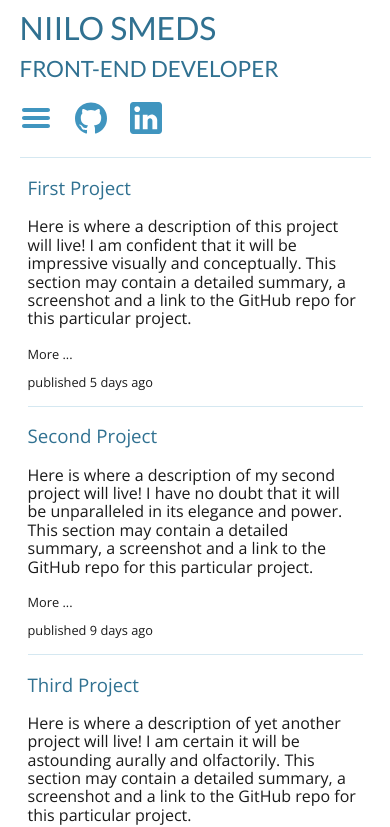
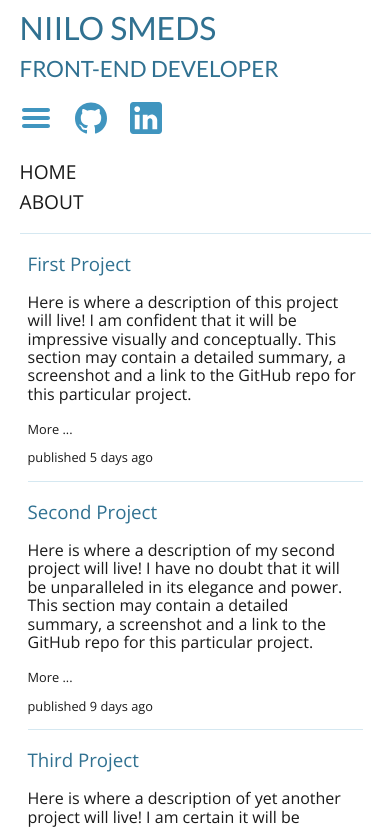
Before and after one commit to nsmeds/portfolio, a plain HTML site: page index.html in a window 390 px wide. In both pictures the pointer is over the element 195 px from the left and 119 px from the top of the page. Shown: the top 827 px of the page. Drawn offline with nearby package versions, Linux system fonts and the light colour scheme.

Commit message:
Fixed failed attempt at changing hover behavior

```diff
--- a/index.html
+++ b/index.html
@@ -31,10 +31,10 @@
           <li class="tab" data-id="menu" id="menuburger"><a href="#"><img src="vendor/images/menuburger.svg" alt="Menu"></a></li>
           <li class="tab"><a href="https://github.com/nsmeds"><img src="vendor/images/github.svg" alt="Github"></a></li>
           <li class="tab"><a href="https://www.linkedin.com/in/niilo-smeds-4a0605120"><img src="vendor/images/linkedin.svg" alt="LinkedIn"></a></li>
-            <ul class="menu-items">
-              <li class="tab" data-content="projects"><a href="#">Home</a></li>
-              <li class="tab" data-content="about"><a href="#">About</a></li>
-          </ul>
+        </ul>
+        <ul class="menu-items">
+          <li class="tab" data-content="projects"><a href="#">Home</a></li>
+          <li class="tab" data-content="about"><a href="#">About</a></li>
         </ul>
       </nav>
     </header>
--- a/styles/modules.css
+++ b/styles/modules.css
@@ -2,7 +2,7 @@
   text-transform: uppercase;
 }
 
-#menuburger:hover ~ ul {
+nav:hover ul {
   display: block;
   list-style: none;
 }
```
